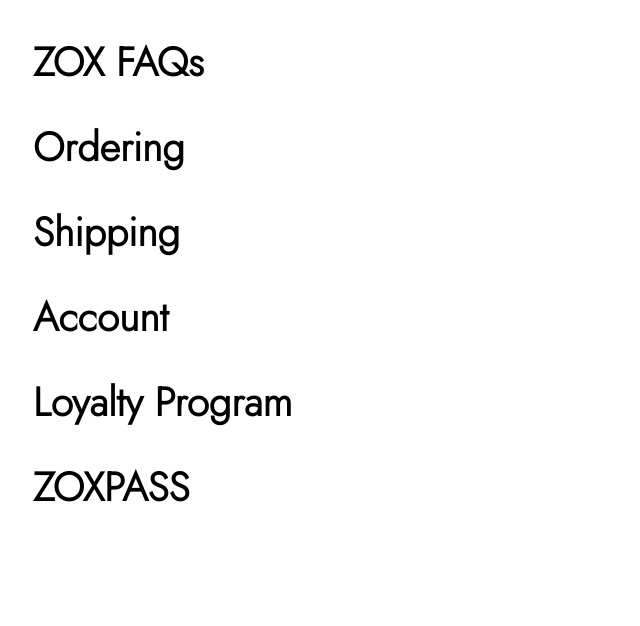
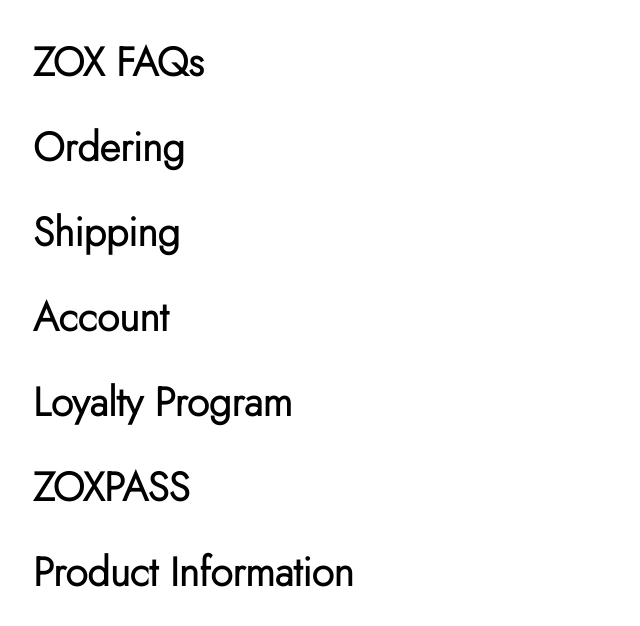
Before and after one commit to tydangelo18/zox-faq-skillz, a React (Create React App) app in the folder client/: page / in a window 1280 px wide. Shown: the top 626 px of the page, without its empty margins (0-640 px from the left). Built offline with nearby package versions, Linux system fonts and the light colour scheme.

Commit message:
Built out product information title component and tested rendering.
Signed-off-by: Ty D'Angelo <tydangelo18@gmail.com>

```diff
--- a/client/src/App.js
+++ b/client/src/App.js
@@ -5,6 +5,7 @@
 import AccountTitle from "./components/sections/account/title/AccountTitle";
 import LoyaltyTitle from "./components/sections/loyalty/title/LoyaltyTitle";
 import ZoxPassTitle from "./components/sections/zoxpass/title/ZoxPassTitle";
+import ProductTitle from "./components/sections/product/title/ProductTitle";
 
 function App() {
   return (
@@ -15,6 +16,7 @@
       <AccountTitle />
       <LoyaltyTitle />
       <ZoxPassTitle />
+      <ProductTitle />
     </div>
   );
 }
--- /dev/null
+++ b/client/src/components/sections/product/title/ProductTitle.js
@@ -0,0 +1,12 @@
+import React from "react";
+import "../../../styles/styles.css";
+
+const ProductTitle = () => {
+  return (
+    <div title="productTitle" className="productTitleDiv">
+      <h2 className="productTitle">Product Information</h2>
+    </div>
+  );
+};
+
+export default ProductTitle;
--- a/client/src/components/styles/styles.css
+++ b/client/src/components/styles/styles.css
@@ -3,7 +3,8 @@
 .shippingTitleDiv,
 .accountTitleDiv,
 .loyaltyTitleDiv,
-.zoxPassTitleDiv {
+.zoxPassTitleDiv,
+.productTitleDiv {
   margin-top: 40px;
   margin-bottom: 10px;
 }
@@ -13,7 +14,8 @@
 .shippingTitle,
 .accountTitle,
 .loyaltyTitle,
-.zoxPassTitle {
+.zoxPassTitle,
+.productTitle {
   color: black;
   font-size: 40px;
   font-weight: bold;
```
Also changed, not shown: 1 other file (tests, documents, lock files or other folders).
